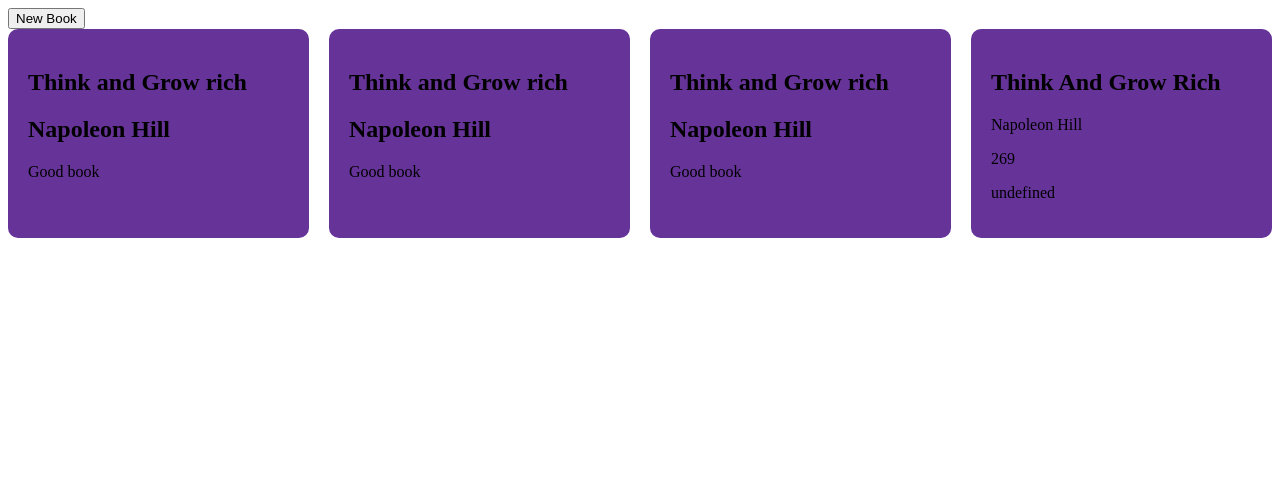
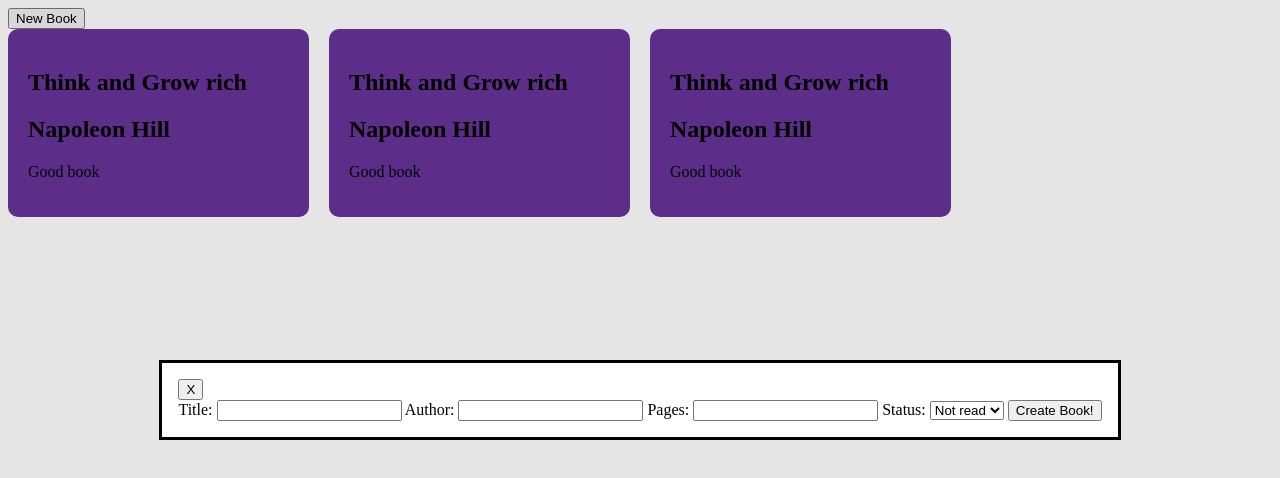
Before and after one commit to MAnheeeee1/Libary-app, a plain HTML site: page index.html in a window 1280 px wide. Both pictures are taken after a click on the button "New Book". Drawn offline with Linux system fonts and the light colour scheme.

Commit message:
Finished of the form but need to fix a bug next time, everytime i click create new button it displays not only just the book but the entire array into the dom

```diff
--- a/index.html
+++ b/index.html
@@ -7,6 +7,23 @@
 </head>
 <body>
     <button>New Book</button>
+    <dialog>
+        <button id="close-dialog">X</button>
+        <form method="dialog" >
+            <label for="book_title">Title:</label>
+            <input type="text" id="book_title" name="title" required>
+            <label for="book-writer">Author:</label>
+            <input type="text" id="book-writer" name="author" required>
+            <label for="book_pages">Pages:</label>
+            <input type="number" id="book_pages" name="pages" required>
+            <label for="read-status">Status:</label>
+            <select name="status" id="read-status" required>
+                <option value="not-read">Not read</option>
+                <option value="read">Read</option>
+            </select>
+            <button id="submit-form" type="button">Create Book!</button>
+        </form>
+    </dialog>
     <div class="bookLibary">
         <div class="card">
             <h2 class="title">Think and Grow rich</h2>
--- a/script.js
+++ b/script.js
@@ -5,6 +5,28 @@ testbook = {
     pages : "269",
     readStatus : "read"
 }
+
+const button_form = document.querySelector("button");
+const dialog = document.querySelector("dialog");
+const close_button = document.querySelector("#close-dialog")
+const submitButton = document.querySelector("#submit-form")
+const form = document.querySelector("form");
+submitButton.addEventListener("click", ()=>{
+    book_writer = document.querySelector("#book-writer");
+    book_title = document.querySelector("#book_title");
+    book_pages = document.querySelector("#book_pages");
+    book_status = document.querySelector("#read-status");
+    const book1 = new Book(book_title.value, book_writer.value, book_pages.value, book_status.value);
+    addBookToLibrary(book1);
+    updateLibary();
+    form.submit();
+})
+button_form.addEventListener("click", () =>{
+    dialog.showModal();
+})
+close_button.addEventListener("click", () =>{
+    dialog.close()
+})
 
 const myLibrary= [testbook];
 function Book(title, writer, pages, readStatus) {
@@ -18,6 +40,7 @@ function addBookToLibrary(book) {
     myLibrary.push(book)
 }
 
+function updateLibary(){
     for (const books of myLibrary){
         const book_card = document.createElement("div")
         book_card.classList.add("card")
@@ -40,3 +63,4 @@ for (const books of myLibrary){
         book_card.appendChild(book_pages)
         book_card.appendChild(book_readStatus)
     }
+}
```
Lines whose indentation alone changed are shown as unchanged.
